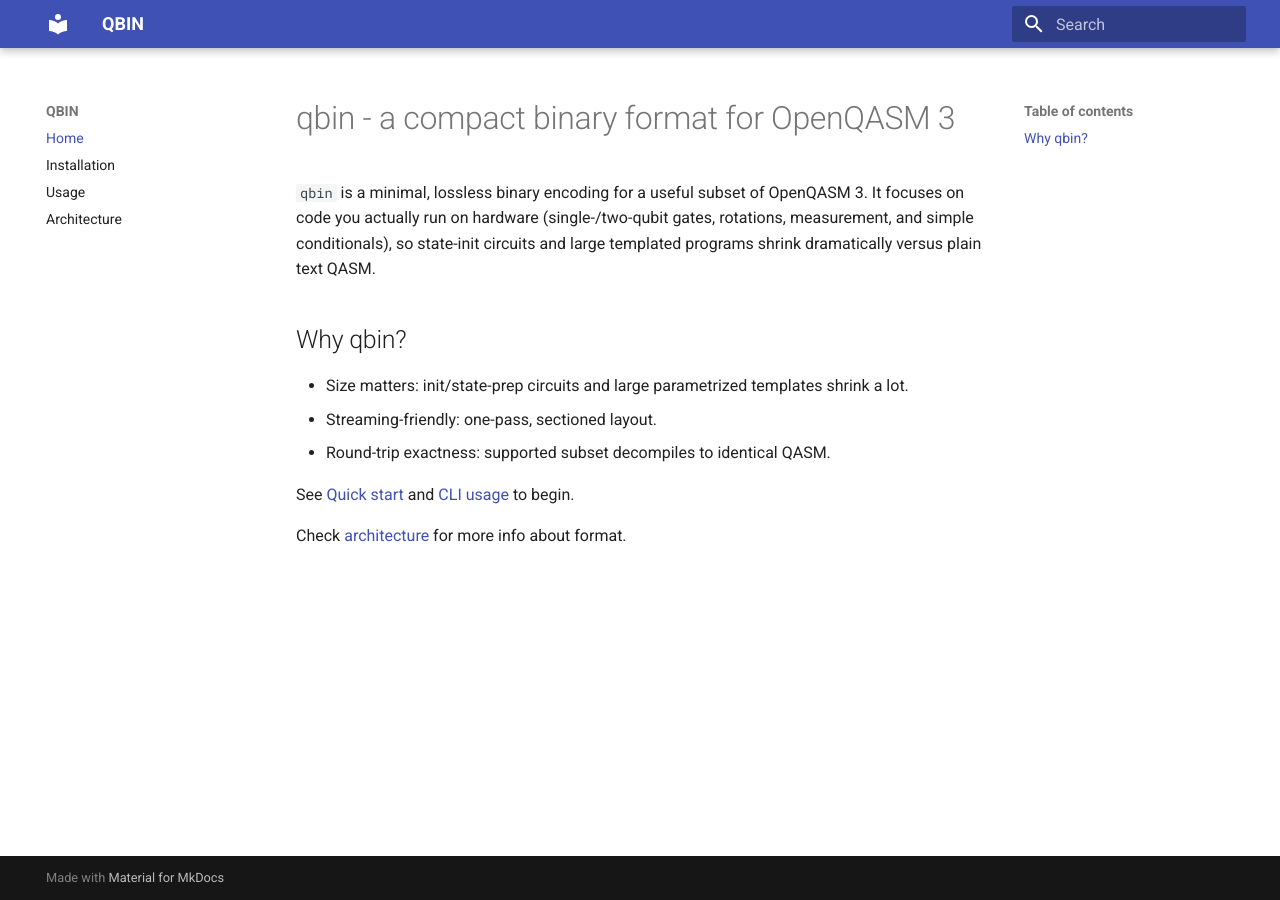
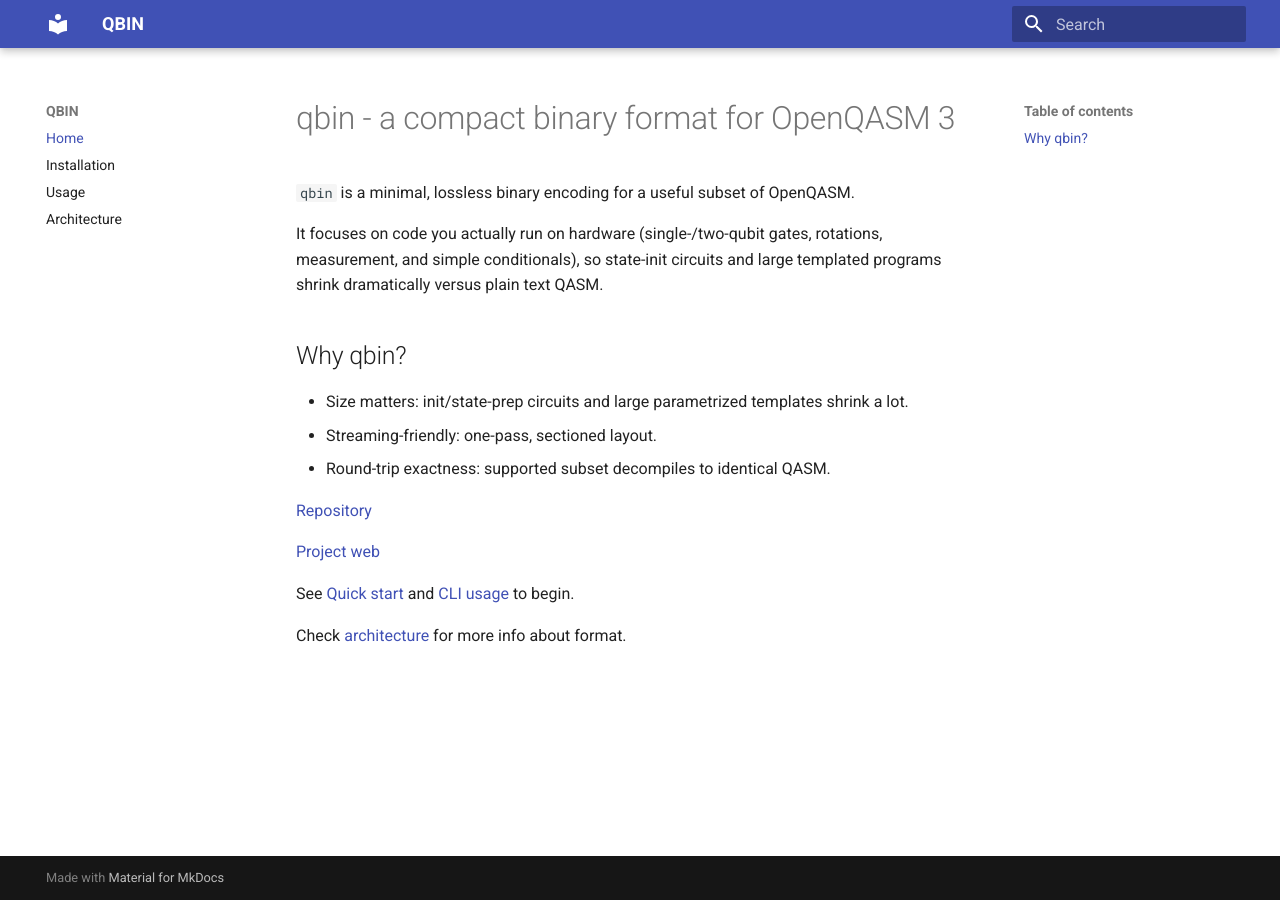
Before and after one commit to quantag/qbin, an MkDocs documentation site: the page built from docs/index.md, in a window 1280 px wide. Built offline with MkDocs 1.6.1 and Material for MkDocs 9.7.7, drawn with Linux system fonts in a browser that asks for light colours.

Commit message:
added links to repo to docs

```diff
--- a/docs/index.md
+++ b/docs/index.md
@@ -1,6 +1,7 @@
 # qbin - a compact binary format for OpenQASM 3
 
-`qbin` is a minimal, lossless binary encoding for a useful subset of OpenQASM 3.
+`qbin` is a minimal, lossless binary encoding for a useful subset of OpenQASM.
+
 It focuses on code you actually run on hardware (single-/two-qubit gates, rotations,
 measurement, and simple conditionals), so state-init circuits and large templated programs shrink dramatically versus plain text QASM.
 
@@ -9,6 +10,11 @@ measurement, and simple conditionals), so state-init circuits and large template
 - Streaming-friendly: one-pass, sectioned layout.
 - Round-trip exactness: supported subset decompiles to identical QASM.
 
+[Repository](https://github.com/quantag/qbin)
+
+[Project web](https://quantum.quantag-it.com)
+
+
 See [Quick start](quickstart.md) and [CLI usage](cli.md) to begin.
 
 Check [architecture](architecture.md) for more info about format.
```
